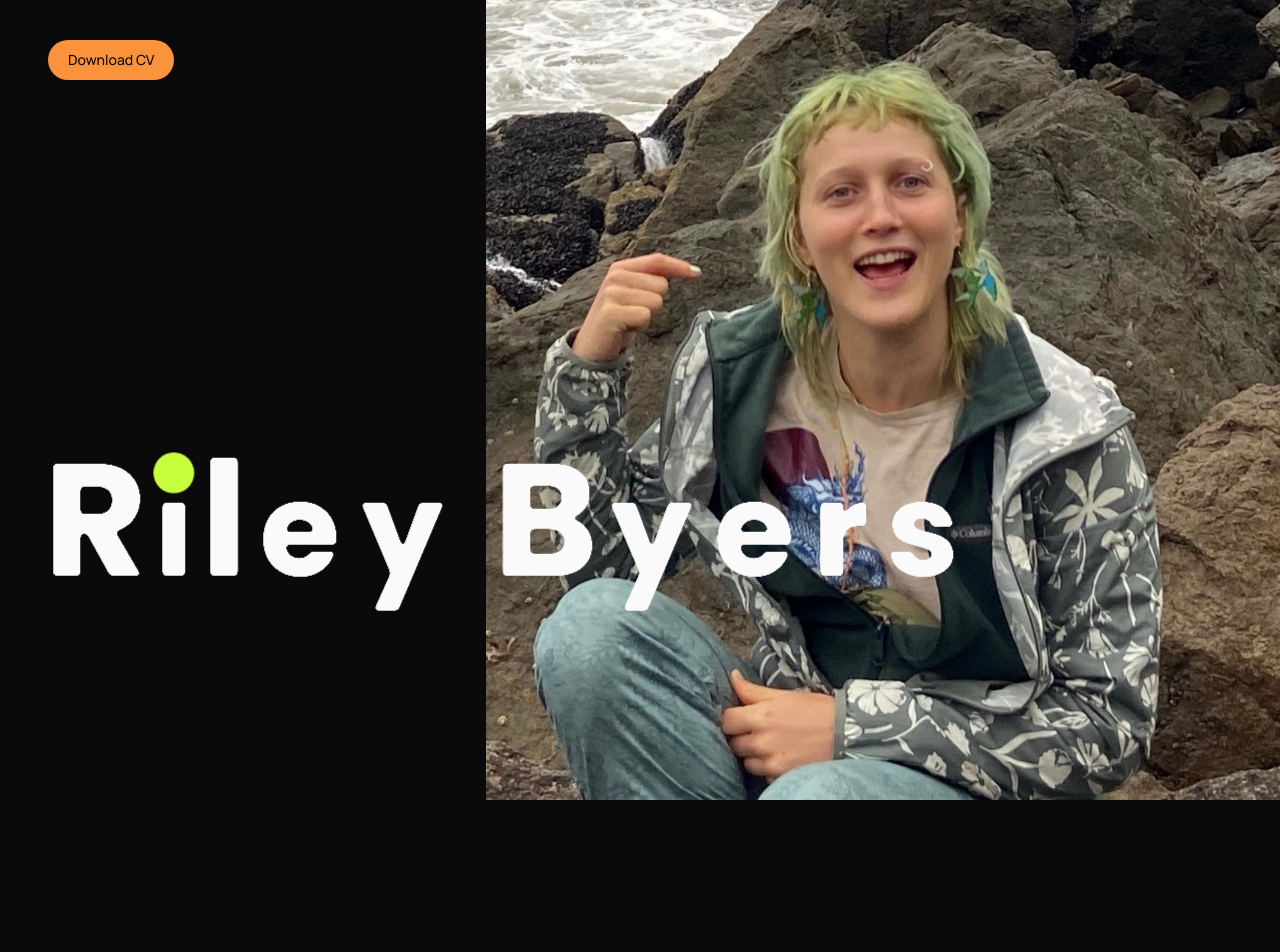
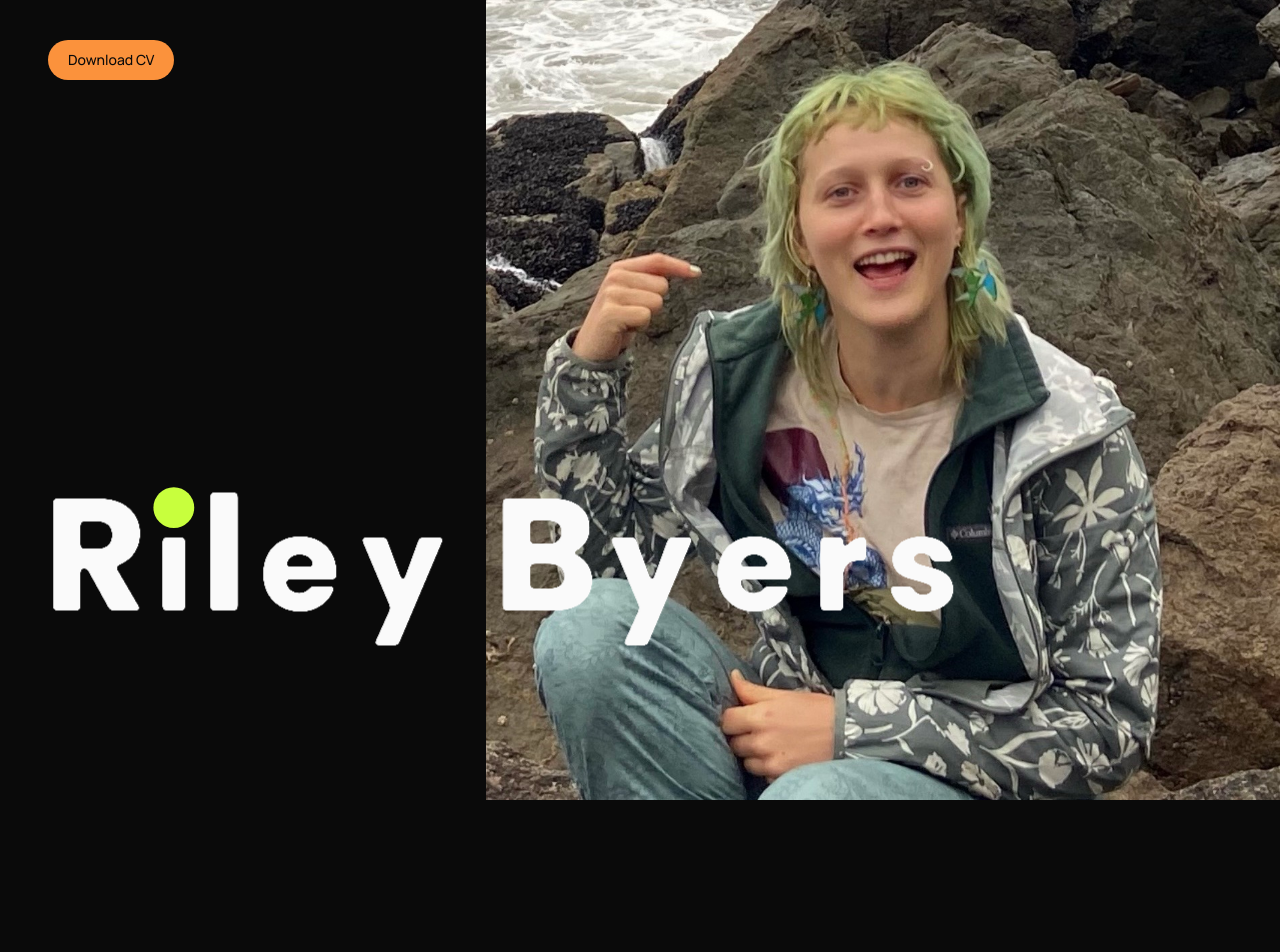
Before and after one commit to rileyb3/portfolio, a Next.js app: page / in a window 1280 px wide. Shown: the top 952 px of the page. Built offline with nearby package versions, Linux system fonts and the light colour scheme.

Commit message:
Drop sticky lock on name — start lower, scroll normally past center

```diff
--- a/src/components/Hero.tsx
+++ b/src/components/Hero.tsx
@@ -4,8 +4,8 @@ import NameWordmark from "./NameWordmark";
 export default function Hero() {
   return (
     // Outer section is taller than one screen — that extra height is the
-    // runway both the sticky photo and the sticky name hold before
-    // releasing and scrolling away with the rest of the page.
+    // runway the sticky photo holds before releasing and scrolling away
+    // with the rest of the page.
     <section id="top" className="relative h-[140vh]">
       <div className="sticky top-0 h-screen overflow-hidden bg-ink">
         {/* Photo: full-bleed on the right. Hard cut to black on the left —
@@ -30,19 +30,16 @@ export default function Hero() {
         </a>
       </div>
 
-      {/* Name: a separate absolutely-positioned block starting at 65vh down
-          the section (so it's independent of the photo's own h-screen flow
-          box — no negative margins, which caused the lock to fire, release,
-          and re-trigger). The h1 inside is sticky top-1/2: visible at its
-          natural lower position on load, then holds at vertical center
-          once scrolled there, releasing only when this block's bottom
-          (140vh) runs out — one clean stick, no double-float. Custom
-          vector wordmark (see NameWordmark) instead of live text — keeps
-          the accessible name via aria-label on this heading. */}
-      <div className="absolute inset-x-0 top-[65vh] z-10 h-[75vh]">
+      {/* Name: plain absolute positioning, no sticky/lock — starts lower
+          on the page than before (top-[55%] vs the old 38%) and scrolls
+          away normally with the rest of the page, moving continuously
+          past vertical center rather than pausing there. Custom vector
+          wordmark (see NameWordmark) instead of live text — keeps the
+          accessible name via aria-label on this heading. */}
+      <div className="absolute inset-x-0 top-0 z-10 h-screen">
         <h1
           aria-label={profile.name}
-          className="pointer-events-none sticky top-1/2 w-fit -translate-y-1/2 pl-6 text-paper sm:pl-10"
+          className="pointer-events-none absolute left-6 top-[55%] text-paper sm:left-10"
         >
           <NameWordmark className="h-auto w-[420px] sm:w-[740px] lg:w-[930px]" />
         </h1>
```
